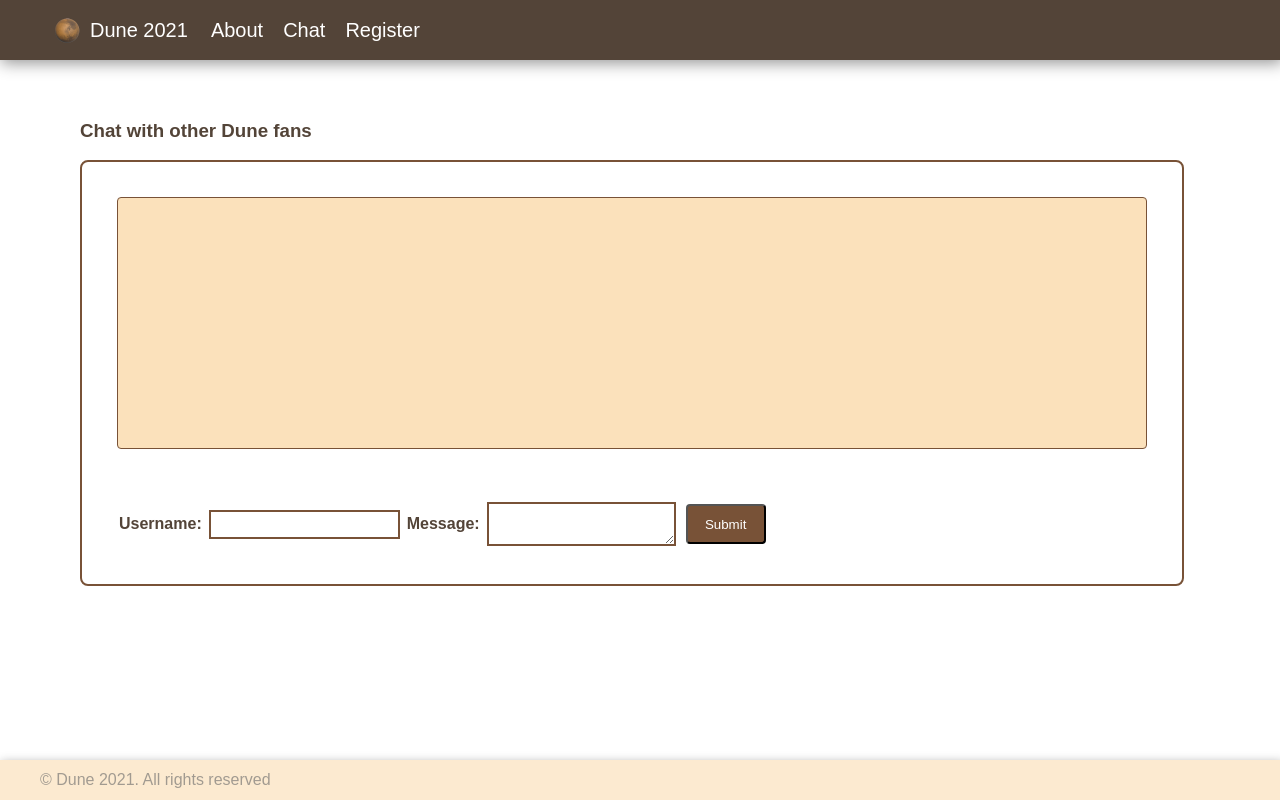
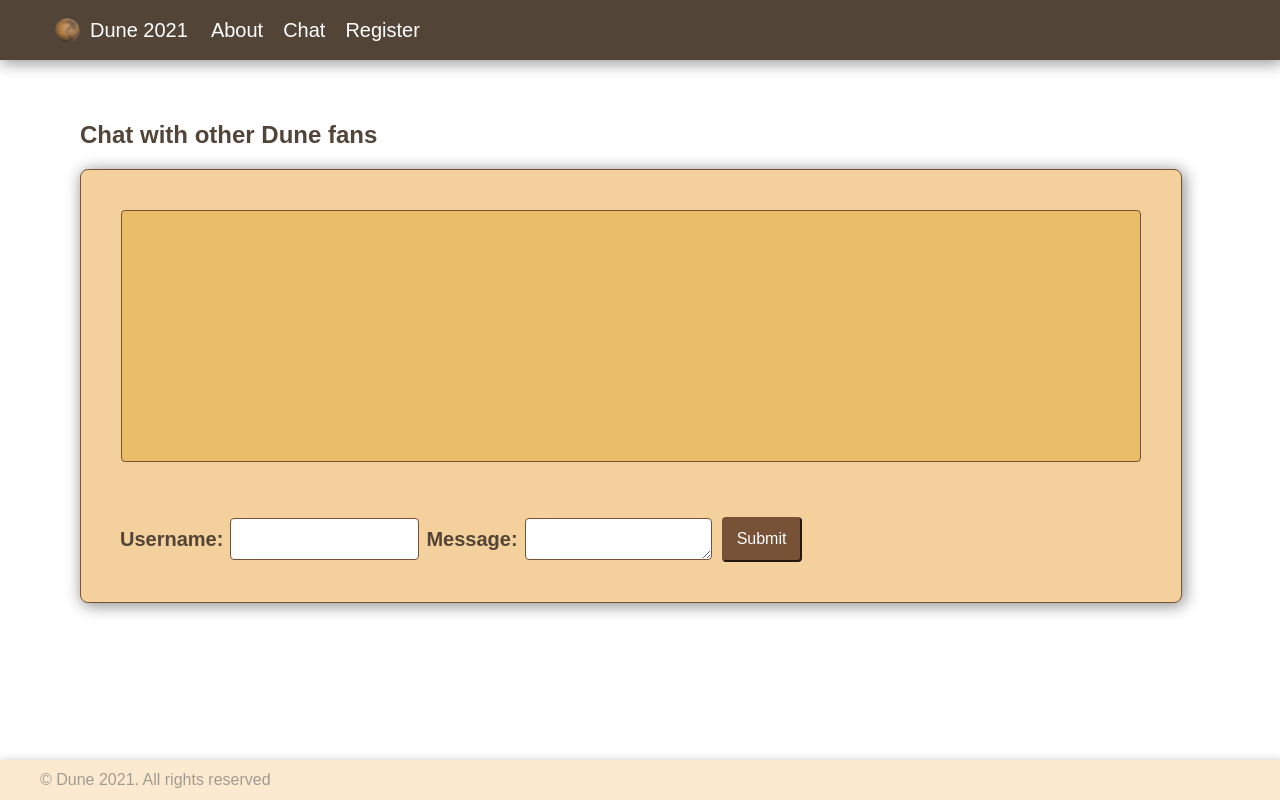
Before and after one commit to LieneLittlebird/Dune2021-static, a React (Create React App) app: page /chat in a window 1280 px wide. Built offline with nearby package versions, Linux system fonts and the light colour scheme.

Commit message:
chat done

```diff
--- a/src/Components/Chat/Chat.css
+++ b/src/Components/Chat/Chat.css
@@ -1,38 +1,47 @@
-#discussion-main {
+#chat-main {
   padding-left: 40px;
   padding-right: 40px;
 }
 
+#chat-form {
+  border: 1px solid #785237;
+  border-radius: 8px;
+  box-shadow: 2px 2px 15px 1px #00000073;
+  width: 1100px;
+  background-color: #f3d09c;
+}
+
 #chat-postarea {
   height: 230px;
-  border: 1px solid #785237;
-  background-color: #fbe1bb;
+  border: 0.5px solid #785237;
+  background-color: #e0a9327c;
   border-radius: 4px;
   overflow-y: auto;
   padding: 10px;
-  margin: 35px;
+  margin: 40px;
+}
+
+#chat-input {
+  padding: 5px 10px 10px 12px;
+  margin-left: 20px;
+  margin-bottom: 20px;
+  display: flex;
+  align-items: center;
 }
 
 .chat-data {
-  border: 2px solid #785237;
+  border: 1px solid #785237;
+  border-radius: 4px;
   padding: 5px;
 }
 
-#chat-window {
-  margin-left: 0px;
+#chat-username.chat-data {
+  height: 30px;
 }
 
-.newLine {
-  padding: 5px;
-}
-
-#chat-input {
-  padding: 10px;
-  margin-left: 20px;
-  margin-bottom: 20px;
-
-  display: flex;
-  align-items: center;
+.chat-strong {
+  padding: 7px;
+  font-size: 20px;
 }
 
 #chat-input label {
@@ -40,22 +49,17 @@
   align-items: center;
 }
 
-#form-main {
-  border: 2px solid #785237;
-  border-radius: 8px;
-
-  width: 1100px;
-}
-
-#submit-button {
-  height: 40px;
+#chat-post-button {
+  height: 45px;
   width: 80px;
   background-color: #785237;
+  border-radius: 4px;
+  border-color: #785237;
   color: white;
-  border-radius: 4px;
+  font-size: 16px;
   margin: 10px;
 }
 
-.chat-strong {
-  padding: 7px;
+.newLine {
+  padding: 8px;
 }
--- a/src/Components/Chat/Chat.jsx
+++ b/src/Components/Chat/Chat.jsx
@@ -39,10 +39,10 @@ const Discussion = () => {
   };
 
   return (
-    <div id="discussion-main">
-      <h3>Chat with other Dune fans</h3>
-      <form id="form-main">
-        <div id="chat-window">
+    <div id="chat-main">
+      <h2 id="chat-heading">Chat with other Dune fans</h2>
+      <form id="chat-form">
+        <div>
           <div id="chat-postarea">
             {posts.map((post) => (
               <div
@@ -74,7 +74,7 @@ const Discussion = () => {
                 onChange={changeMessage}
               />
             </label>
-            <button id="submit-button" type="submit" onClick={postMessage}>
+            <button id="chat-post-button" type="submit" onClick={postMessage}>
               Submit
             </button>
           </div>
```
